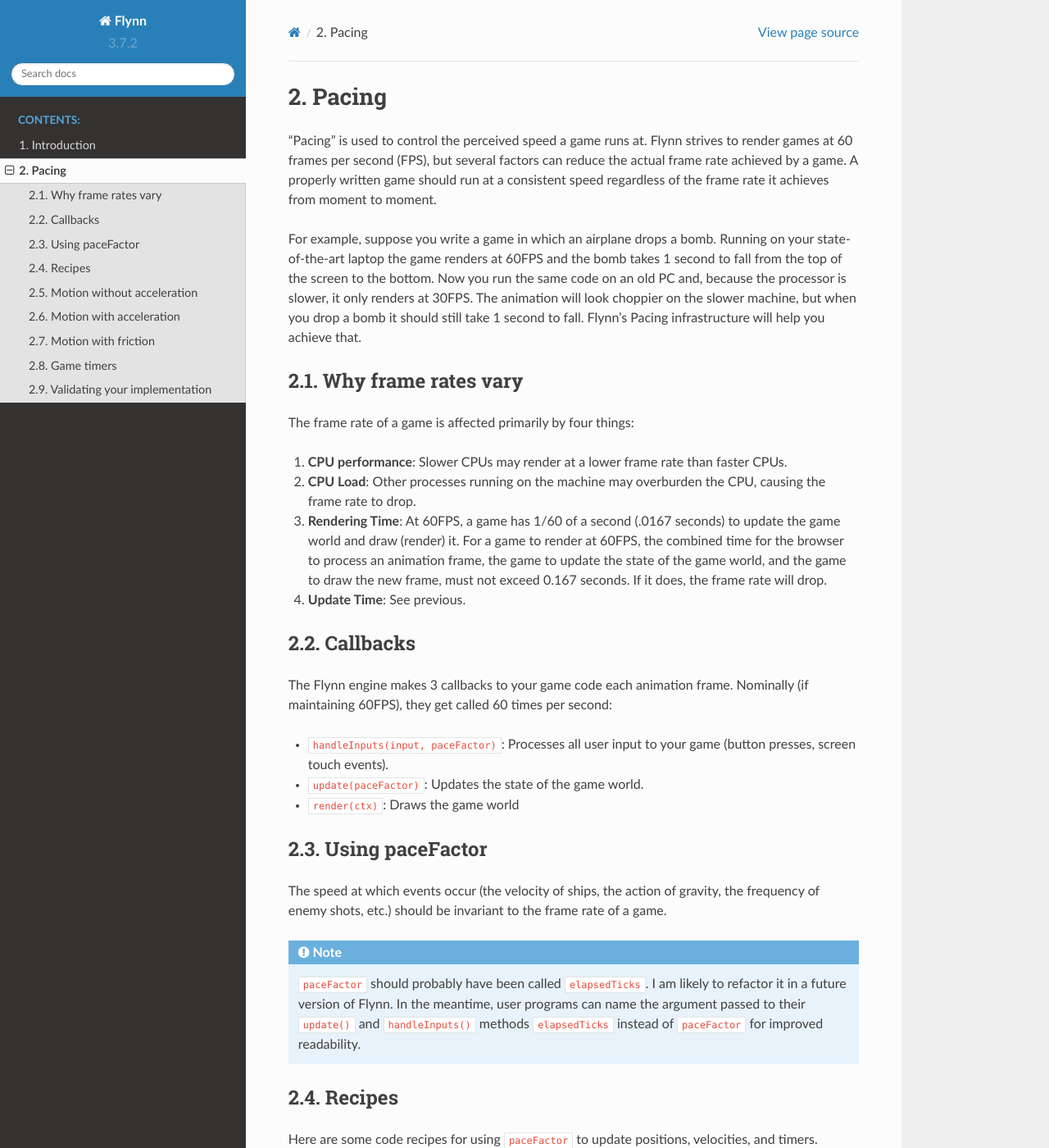
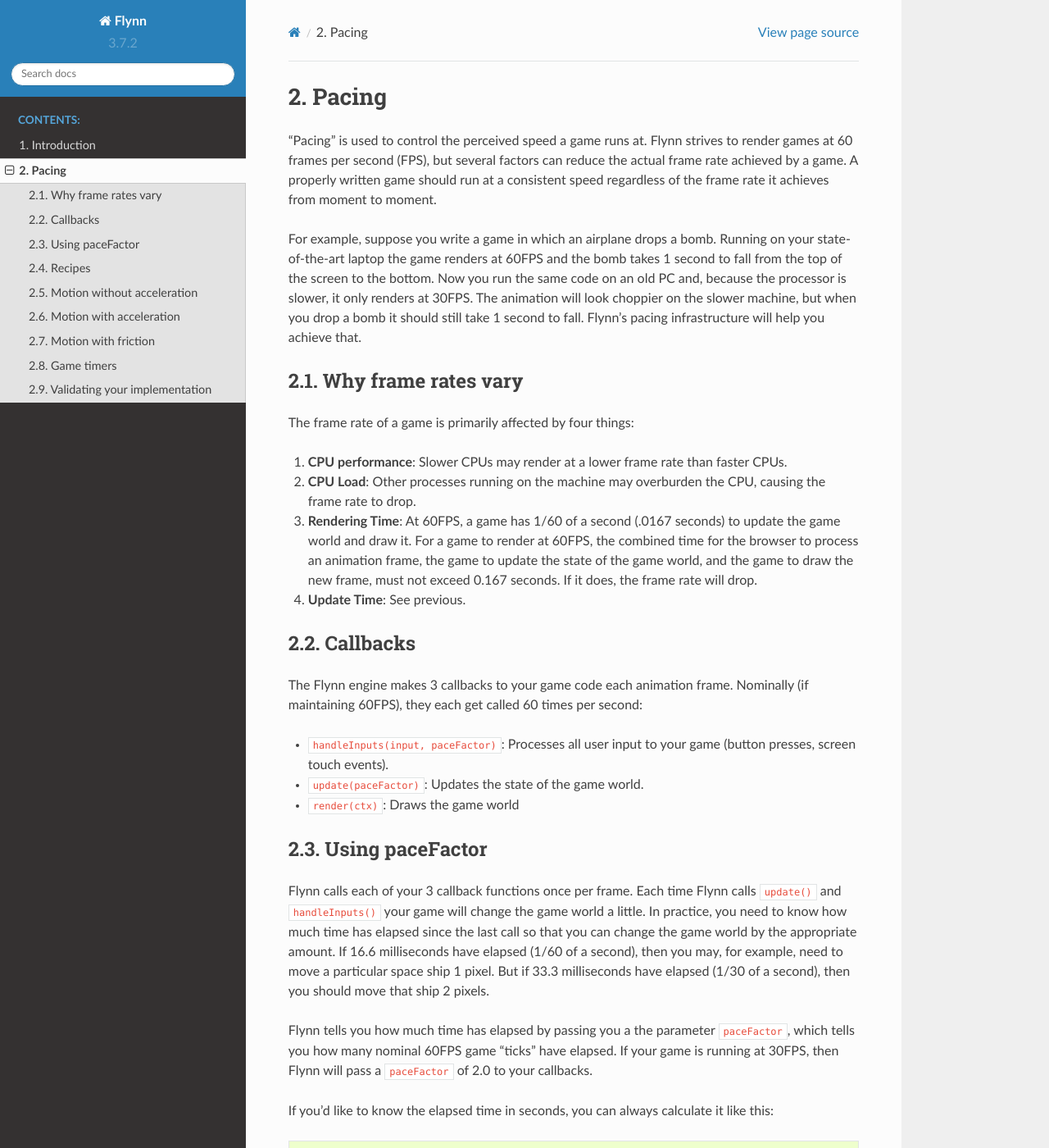
Before and after one commit to epmoyer/flynn, a Sphinx documentation site: the page built from docs/pacing.rst, in a window 1280 px wide and 1400 px high. Shown: the whole window at 82% size. Built offline with Sphinx 7.4.7 and the Read the Docs theme 2.0.0, drawn with Linux system fonts in a browser that asks for light colours; some of the changed text lies outside the part shown.

Commit message:
update docs

```diff
--- a/docs/pacing.rst
+++ b/docs/pacing.rst
@@ -3,22 +3,22 @@
 
 "Pacing" is used to control the perceived speed a game runs at. Flynn strives to render games at 60 frames per second (FPS), but several factors can reduce the actual frame rate achieved by a game. A properly written game should run at a consistent speed regardless of the frame rate it achieves from moment to moment.
 
-For example, suppose you write a game in which an airplane drops a bomb.  Running on your state-of-the-art laptop the game renders at 60FPS and the bomb takes 1 second to fall from the top of the screen to the bottom.  Now you run the same code on an old PC and, because the processor is slower, it only renders at 30FPS.  The animation will look choppier on the slower machine, but when you drop a bomb it should still take 1 second to fall.  Flynn's Pacing infrastructure will help you achieve that.
+For example, suppose you write a game in which an airplane drops a bomb.  Running on your state-of-the-art laptop the game renders at 60FPS and the bomb takes 1 second to fall from the top of the screen to the bottom.  Now you run the same code on an old PC and, because the processor is slower, it only renders at 30FPS.  The animation will look choppier on the slower machine, but when you drop a bomb it should still take 1 second to fall.  Flynn's pacing infrastructure will help you achieve that.
 
 Why frame rates vary
 ====================
 
-The frame rate of a game is affected primarily by four things:
+The frame rate of a game is primarily affected by four things:
 
 1. **CPU performance**: Slower CPUs may render at a lower frame rate than faster CPUs.
 2. **CPU Load**: Other processes running on the machine may overburden the CPU, causing the frame rate to drop.
-3. **Rendering Time**: At 60FPS, a game has 1/60 of a second (.0167 seconds) to update the game world and draw (render) it.  For a game to render at 60FPS, the combined time for the browser to process an animation frame, the game to update the state of the game world, and the game to draw the new frame, must not exceed 0.167 seconds.  If it does, the frame rate will drop.
+3. **Rendering Time**: At 60FPS, a game has 1/60 of a second (.0167 seconds) to update the game world and draw it.  For a game to render at 60FPS, the combined time for the browser to process an animation frame, the game to update the state of the game world, and the game to draw the new frame, must not exceed 0.167 seconds.  If it does, the frame rate will drop.
 4. **Update Time**: See previous.
 
 Callbacks
 =========
 
-The Flynn engine makes 3 callbacks to your game code each animation frame. Nominally (if maintaining 60FPS), they get called 60 times per second:
+The Flynn engine makes 3 callbacks to your game code each animation frame. Nominally (if maintaining 60FPS), they each get called 60 times per second:
 
 - ``handleInputs(input, paceFactor)``: Processes all user input to your game (button presses, screen touch events).
 - ``update(paceFactor)``: Updates the state of the game world.
@@ -27,18 +27,48 @@
 Using paceFactor
 ================
 
-The speed at which events occur (the velocity of ships, the action of gravity, the frequency of enemy shots, etc.) should be invariant to the frame rate of a game.
+Flynn calls each of your 3 callback functions once per frame. Each time Flynn calls ``update()`` and ``handleInputs()`` your game will change the game world a little. In practice, you need to know how much time has elapsed since the last call so that you can change the game world by the appropriate amount.  If 16.6 milliseconds have elapsed (1/60 of a second), then you may, for example, need to move a particular space ship 1 pixel.  But if 33.3 milliseconds have elapsed (1/30 of a second), then you should move that ship 2 pixels.
+
+Flynn tells you how much time has elapsed by passing you a the parameter ``paceFactor``, which tells you how many nominal 60FPS game "ticks" have elapsed. If your game is running at 30FPS, then Flynn will pass a ``paceFactor`` of 2.0 to your callbacks.
+
+If you'd like to know the elapsed time in seconds, you can always calculate it like this:
+
+.. code-block:: javascript
+
+    update: function(paceFactor) {
+
+        // ...
+
+        var elapsed_seconds = paceFactor / Flynn.TICKS_PER_SECOND;
+        // Note: Flynn.TICKS_PER_SECOND always == 60
+
+        // ...
+    }
+
+In general, you'll use paceFactor to calculate the appropriate movement of objects by doing something like:
+
+.. code-block:: javascript
+
+    position = position + velocity * paceFactor;
+
+Below you'll find code recipes for various common pacing scenarios.
 
 .. note ::
-    ``paceFactor`` should probably have been called ``elapsedTicks``.  I am likely to refactor it in a future version of Flynn.  In the meantime, user programs can name the argument passed to their ``update()`` and ``handleInputs()`` methods ``elapsedTicks`` instead of ``paceFactor`` for improved readability.
+    ``paceFactor`` should probably have been called ``elapsedTicks``.  I plan to refactor it in a future version of Flynn.  In the meantime, you can name the argument passed to your ``update()`` and ``handleInputs()`` methods ``elapsedTicks`` (instead of ``paceFactor``) for improved readability.
 
 Recipes
 =======
 
 Here are some code recipes for using ``paceFactor`` to update positions, velocities, and timers.
 
-In the vectorized versions below, variables with the ``_v`` suffix are 2d vectors; they are instances of type ``Victor``, implemented by the victorjs_ library.
+In the vectorized versions below, variables with the ``_v`` suffix are 2d vectors. They are instances of type ``Victor``, implemented by the victorjs_ library.
 
+In all recipes below, variables have the following units:
+
+  - Position: pixels
+  - Velocity: pixels/tick (i.e. pixels per tick)
+  - Acceleration: pixels/tick^2 (i.e. pixels per tick per tick)
+  - Time Constant: ticks
 
 Motion without acceleration
 ===========================
@@ -78,6 +108,8 @@
    //-------------------
    // Single Axis form
    //-------------------
+   // Note: The position must be updated before the velocity, since the position
+   //   equation presumes velocity_y is the old velocity.
 
    // Position (from equivalent physics equation p1 = P0 + a*t^2/2 + v0*t)
    position_y += acceleration_y * Math.pow(paceFactor, 2) / 2 + velocity_y * paceFactor;
@@ -85,9 +117,12 @@
    // Velocity
    velocity_y += acceleration_y * paceFactor;
 
+
    //-------------------
    // Vectorized form
    //-------------------
+   // Note: The position must be updated before the velocity, since the position
+   //   equation presumes velocity_v is the old velocity.
 
    // Position (from equivalent physics equation p1 = P0 + a*t^2/2 + v0*t)
    position_v +=
@@ -112,6 +147,8 @@
    //-------------------
    // Single Axis form
    //-------------------
+   // Note: The position must be updated before the velocity, since the position
+   //   equation presumes velocity_y is the old velocity.
 
    // Position
    position_y +=
@@ -124,6 +161,8 @@
    //-------------------
    // Vectorized form
    //-------------------
+   // Note: The position must be updated before the velocity, since the position
+   //   equation presumes velocity_v is the old velocity.
 
    // Position
    position_v +=
@@ -167,15 +206,15 @@
 
 There are three "Developer mode" features specifically designed to help you validate pacing...
 
-- **FPS20**: Press the ``\`` key to toggle FPS20 mode.  The text "FPS_20" will appear in the lower-left corner of the screen, and your game will be forced to run at 20 frames per second. If you have applied paceFactor correctly, the "speed" of your game should remain unchanged.  If, for example, your space ships run at normal speed but their bullets run slow in FPS20 mode, then you have forgotten to apply paceFactor to your bullet code.
+- **FPS20**: Press the ``\`` key to toggle FPS20 mode.  The text "FPS_20" will appear in the lower-left corner of the screen, and your game will be forced to run at 20 frames per second. If you've applied paceFactor correctly, the "speed" of your game should remain unchanged.  If, for example, you discover that in FPS20 mode your space ship moves at normal speed but its bullets move slowly, then you have forgotten to apply paceFactor to your bullet code.
 
-- **SLOWMO**: Press the ``7`` key to toggle SLOWMO mode.  The text "SLOWMO" will appear in the lower-left corner of the screen, and your game will be forced to run in slow motion (though still at nominally 60FPS). If you have applied paceFactor correctly, everything should be super slow. If, for example, your space ships run slow but their bullets run normally in SLOWMO mode, then you have forgotten to apply paceFactor to your bullet code.
+- **SLOWMO**: Press the ``7`` key to toggle SLOWMO mode.  The text "SLOWMO" will appear in the lower-left corner of the screen, and your game will be forced to run in slow motion (though still at nominally 60FPS). If you've applied paceFactor correctly, everything should be super slow. If, for example, you discover that your space ship moves slowly in SNOWMO mode but its bullets move at their normal speed, then you have forgotten to apply paceFactor to your bullet code.
 
 - **STATS**: Press the ``6`` key to toggle the STATS display.  Flynn will show you four real-time graphs:
 
-  - **Yellow**: The actual frame rate of your game
+  - **Yellow**: The actual frame rate of your game.
   - **Dark Blue**: The total (combined) time (in milliseconds) spent in your handleInputs(), update(), and render() methods.
-  - **Light Blue**: The total (combined) time (in milliseconds) spend by the WebGL renderer (PixiJS) to draw frames.
+  - **Light Blue**: The total (combined) time (in milliseconds) spent by the WebGL renderer (PixiJS) to draw frames.
   - **Magenta**: The total (combined) time spent in the browser's animation callback (includes game logic, Pixi rendering and browser rendering).  If this time exceeds 16.6ms, your frame rate will drop below 60FPS.
 
 .. note ::
```
Also changed, not shown: other parts of docs/pacing.rst (+1 -1 lines), docs/introduction.rst (+6 -2 lines).
